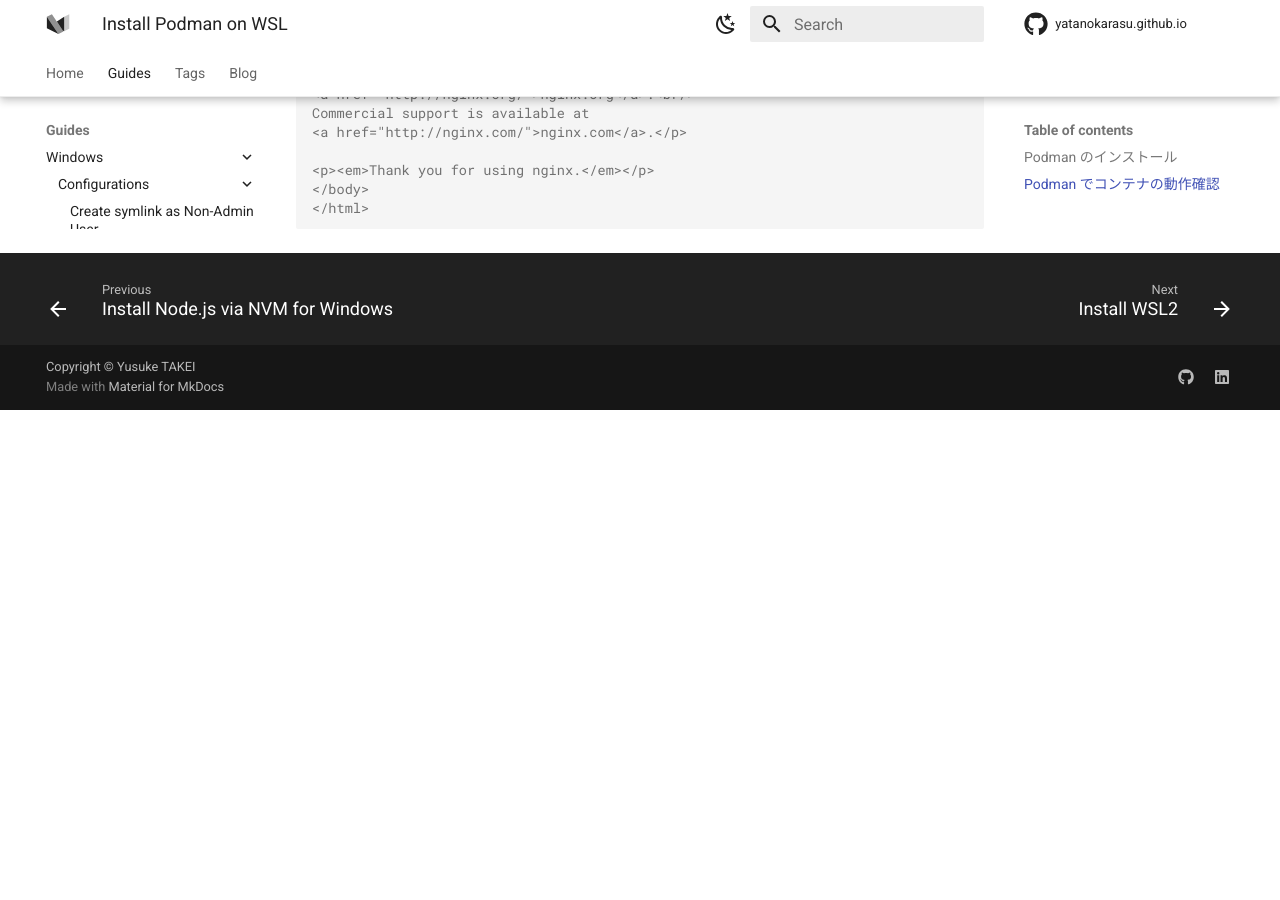
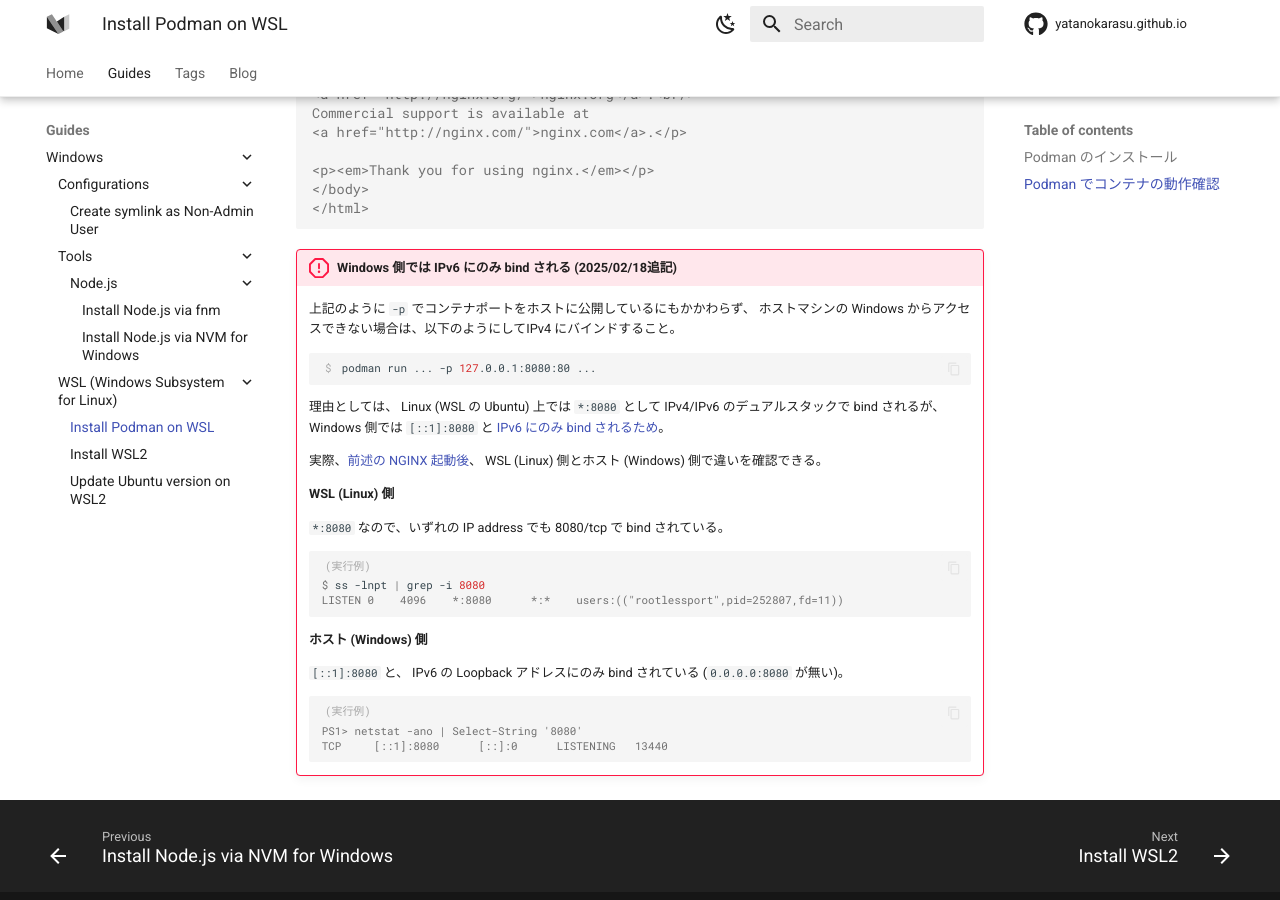
Before and after one commit to yatanokarasu/yatanokarasu.github.io, an MkDocs documentation site: the page built from docs/guides/windows/wsl/install-podman.md, in a window 1280 px wide and 900 px high, scrolled down 1702 px. Built offline with MkDocs 1.6.1 and Material for MkDocs 9.7.7, drawn with Linux system fonts in a browser that asks for light colours; comment, search, counter and statistics services are not loaded; before the commit the page ends 2112 px from its top, so only the background shows below that.

Commit message:
:memo: Add note about port bindings

````diff
--- a/docs/guides/windows/wsl/install-podman.md
+++ b/docs/guides/windows/wsl/install-podman.md
@@ -118,3 +118,37 @@
 </body>
 </html>
 ```
+
+!!! danger "Windows 側では IPv6 にのみ bind される (2025/02/18追記)"
+
+    上記のように `-p` でコンテナポートをホストに公開しているにもかかわらず、
+    ホストマシンの Windows からアクセスできない場合は、以下のようにしてIPv4 にバインドすること。
+
+    ``` shell
+    podman run ... -p 127.0.0.1:8080:80 ...
+    ```
+
+    理由としては、 Linux (WSL の Ubuntu) 上では `*:8080` として
+    IPv4/IPv6 のデュアルスタックで bind されるが、
+    Windows 側では `[::1]:8080` と [IPv6 にのみ bind されるため](https://github.com/containers/podman/issues/12292#issuecomment-1034165121)。
+
+    実際、[前述の NGINX 起動後](#podman-でコンテナの動作確認)、
+    WSL (Linux) 側とホスト (Windows) 側で違いを確認できる。
+
+    **WSL (Linux) 側**
+
+    `*:8080` なので、いずれの IP address でも 8080/tcp で bind されている。
+
+    ``` console
+    $ ss -lnpt | grep -i 8080
+    LISTEN 0    4096    *:8080      *:*    users:(("rootlessport",pid=252807,fd=11))
+    ```
+
+    **ホスト (Windows) 側**
+
+    `[::1]:8080` と、 IPv6 の Loopback アドレスにのみ bind されている (`0.0.0.0:8080` が無い)。
+
+    ``` console
+    PS1> netstat -ano | Select-String '8080'
+    TCP     [::1]:8080      [::]:0      LISTENING   13440
+    ```
````
